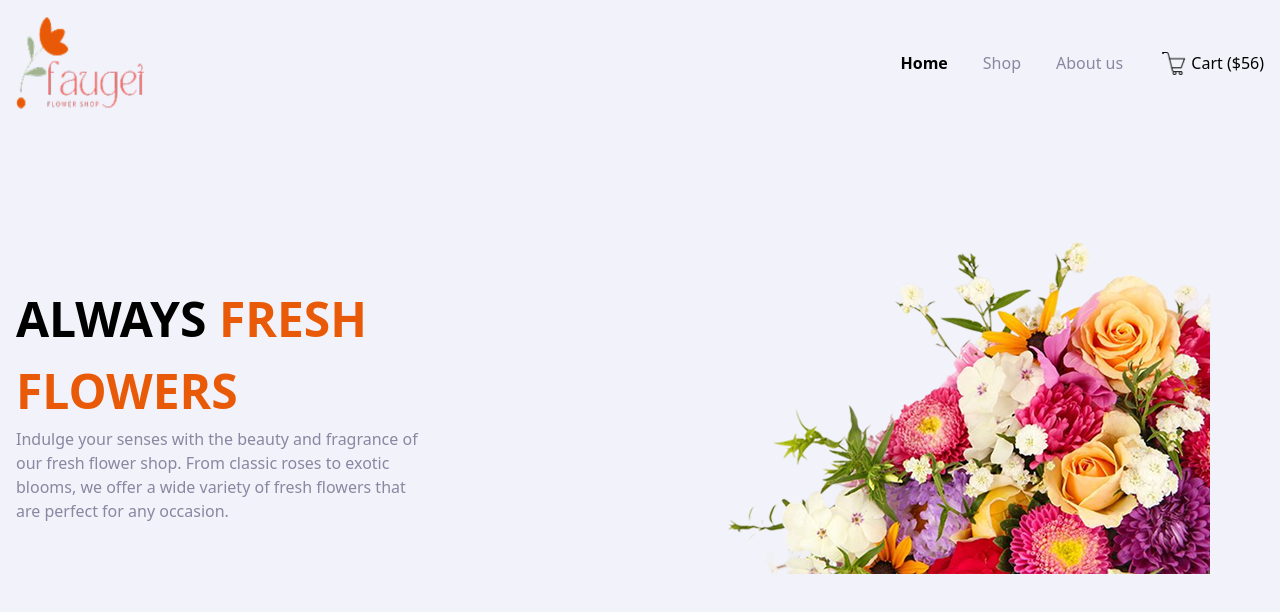
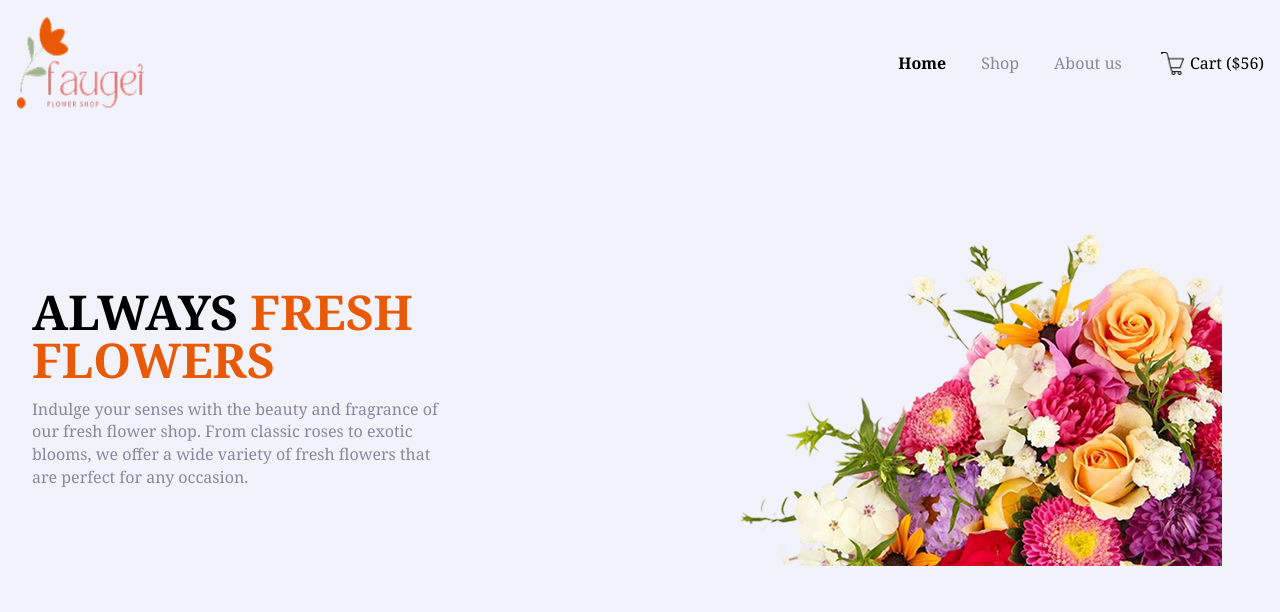
Before and after one commit to Farzana-Akter-Alo/my-second-assignment, a plain HTML site: page index.html in a window 1280 px wide. Drawn offline with nearby package versions, Linux system fonts and the light colour scheme.

Commit message:
added banner section images and style

```diff
--- a/index.html
+++ b/index.html
@@ -6,9 +6,12 @@
   <meta name="viewport" content="width=device-width, initial-scale=1.0">
   <title>My second assignment</title>
   <script src="https://cdn.jsdelivr.net/npm/@tailwindcss/browser@4"></script>
+  <link rel="stylesheet" href="style.css">
+  <link href="https://fonts.googleapis.com/css2?family=Noto+Serif:wght@400;700&display=swap" rel="stylesheet">
+
 </head>
 
-<body class="bg-[#f2f2fa]">
+<body class="bg-[#f2f2fa]" style=" font-family: 'Noto Serif' , serif;">
 
 
 
@@ -22,7 +25,7 @@
 
 
       <div>
-        <img class="w-24 h-16 sm:w-28 sm:h-20 md:w-32 md:h-24  " src="assets/logo.png" alt="A flower logo">
+        <img class="w-[3.5rem] h-[2.5rem] sm:w-28 sm:h-20 md:w-32 md:h-24  " src="assets/logo.png" alt="A flower logo">
       </div>
 
 
@@ -55,16 +58,21 @@
   <!-- main section start -->
   <main>
 
-    <section class="flex justify-between items-center container mx-auto mt-[6.25rem] h-[24rem] px-[1rem] ">
+    <!-- banner section start here -->
+    <section
+      class="flex  flex-col-reverse  sm:justify-between sm:items-center  sm:flex-row container mx-auto mt-[2rem] gap-[1.5rem] sm:mt-[6.25rem]  sm:px-[1rem]  ">
 
-      <!-- banner section start here -->
-      <div class="w-1/2">
-        <h1 class="text-[#000000] font-bold text-[3rem]">ALWAYS <span
-            class="text-[#E95A08] font-bold text-[3rem] ">FRESH</span>
+      <div class=" w-full sm:w-1/2 mt-2rem pl-[1rem] pr-[1rem] ">
+        <h1 class="text-[#000000] font-bold  text-2xl sm:text-4xl md:text-5xl pb-[.85rem] ">ALWAYS <span
+            class="text-[#E95A08] font-bold   ">FRESH</span>
           <br>
-          <span class="text-[#E95A08] font-bold text-[3rem] ">FLOWERS</span>
+          <span class="text-[#E95A08] font-bold   ">FLOWERS</span>
         </h1>
-        <p class="text-[#8987A1]">Indulge your senses with the beauty and fragrance of <br> our fresh flower shop. From
+        <p class="text-[#8987A1] text-sm sm:text-[1rem]">Indulge your senses with the beauty and fragrance
+          of <br>
+          our fresh
+          flower
+          shop. From
           classic roses to exotic
           <br>
           blooms, we offer a wide variety of fresh flowers that <br> are perfect for any occasion.
@@ -72,11 +80,20 @@
       </div>
 
 
-      <div class="w-1/2 h-[23rem]">
+      <div class="w-full h-auto max-h-[23rem] sm:w-1/2     ">
         <img src="assets/hero-flower.png" alt="">
       </div>
 
     </section>
+
+    <!-- banner section end here -->
+
+
+
+
+
+
+
   </main>
   <!-- main section end -->
 
```
Also changed, not shown: style.css (line endings or trailing spaces).
